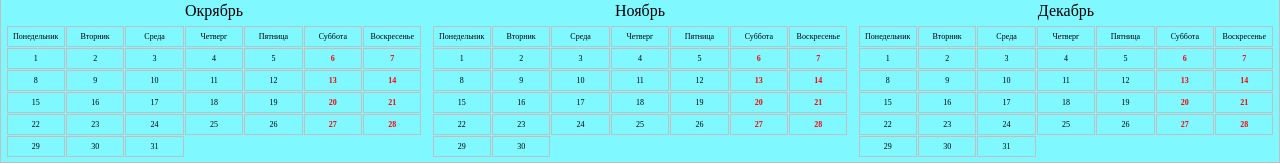
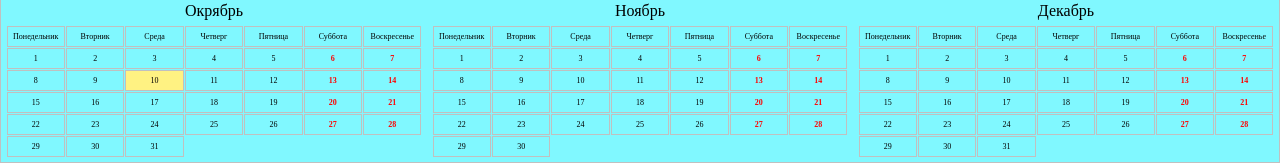
Before and after one commit to ONESucH/React-widget-calendar, a React (Create React App) app: page / in a window 1280 px wide. Shown: the part 628-792 px from the top of the page. Built offline with nearby package versions, Linux system fonts and the light colour scheme.

Commit message:
add active date

```diff
--- a/src/App.css
+++ b/src/App.css
@@ -88,3 +88,7 @@
   color: red;
   font-weight: bold;
 }
+
+.now-date {
+  background: #fff282;
+}
--- a/src/App.js
+++ b/src/App.js
@@ -40,6 +40,11 @@ const App = () => {
   const [ month, setMonth ] = useState(null); // Формируем в году месяцы
   const date = new Date(); // Получаем текущую дату
 
+  const getMonday = () => {
+    const now = new Date();
+    return new Date(now.getFullYear(), monthCounter - 1, now.getDate() + (8 - now.getDay()));
+  };
+
   useEffect(() => {
     if (monthCounter > 11) return;
 
@@ -51,9 +56,11 @@ const App = () => {
     const dontActiveDays = 42 - monthDays; // Количество всех неактивных дней в месяце
 
     setMonth({
+      indexMount: monthCounter,
       month: MonthRU[monthCounter],
       monthDays,
-      days: Array.from({ length: monthDays }, (v, k) => k + 1)
+      days: Array.from({ length: monthDays }, (v, k) => k + 1),
+      left: getMonday()
     });
 
     setMonthCounter(monthCounter + 1);
@@ -98,8 +105,13 @@ const App = () => {
                     {WeeksRu.map((item, weeksIndex) => <div className="week" key={weeksIndex + item}>{item}</div>)}
                   </div>
                   <div className="days">
-                    {item?.days ? item?.days.map((day, dayIndex) => (
-                      <div className="day" key={dayIndex}>{day}</div>
+                    {item?.days ? item?.days.map(day => (
+                      <div
+                        key={day}
+                        className={`day ${(date.getMonth() === item.indexMount) && (day === date.getDate()) ? 'now-date' : null}`}
+                      >
+                        {day}
+                      </div>
                     )) : null}
                   </div>
                 </div>
```
